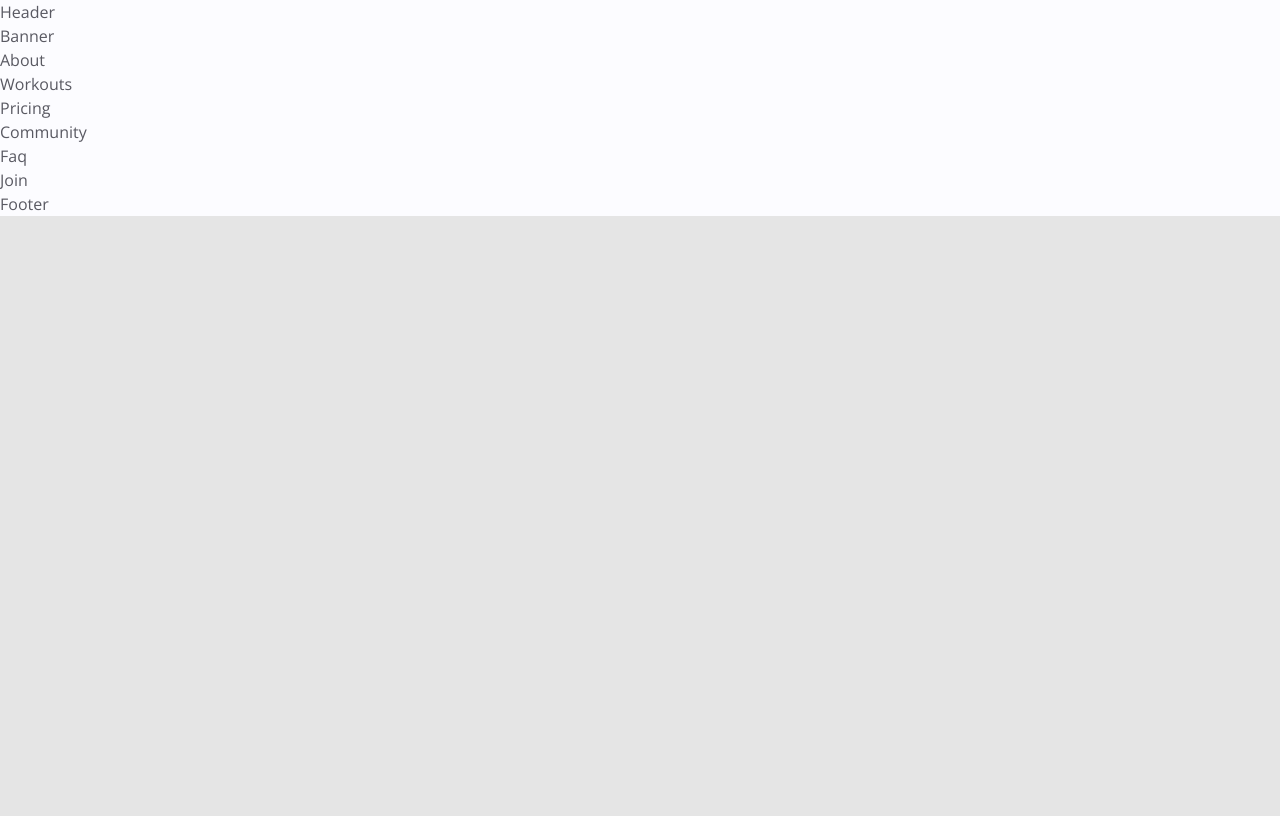
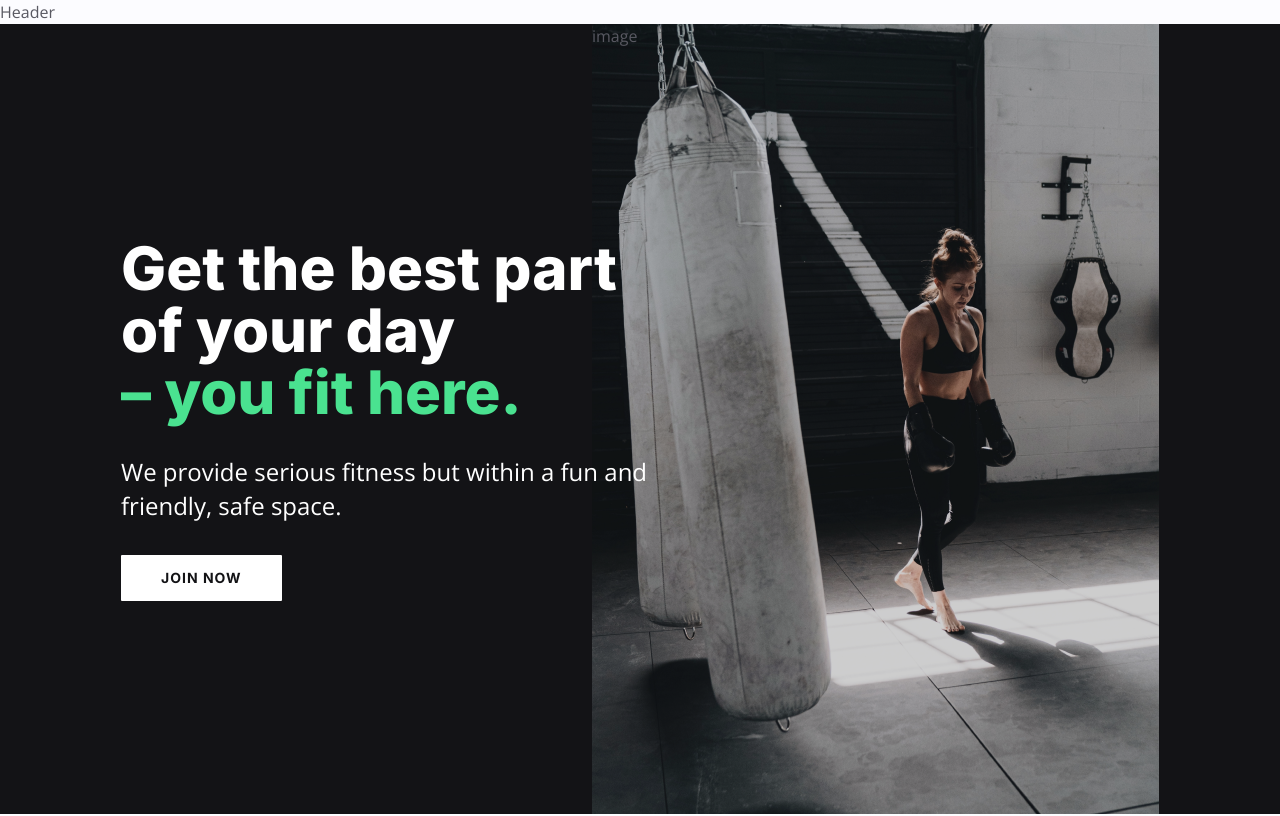
Before and after one commit to haseebzahid1/yoga-landing-starter, a React (Create React App) app: page / in a window 1280 px wide. Shown: the top 816 px of the page. Built offline with nearby package versions, Linux system fonts and the light colour scheme.

Commit message:
Banner section complete

```diff
--- a/src/App.js
+++ b/src/App.js
@@ -17,6 +17,10 @@ import Footer from './components/Footer';
 
 const App = () => {
   // aos initialization
+  Aos.init({
+    duration: 2500,
+    delay:400,
+  })
   return (
     <div className='max-w-[1440px] mx-auto bg-page overflow-hidden relative'>
       <Header />
--- a/src/components/Banner.js
+++ b/src/components/Banner.js
@@ -1,7 +1,39 @@
-import React from 'react';
+import React from "react";
+import { banner } from "../data";
 
 const Banner = () => {
-  return <div>Banner</div>;
+  const { titlePart1, titlePart2, subtitle, textBtn } = banner;
+  return (
+    <section className="bg-neutral-500 h-[790px]">
+      <div className="container mx-auto h-full">
+        <div className="flex items-center h-full relative -space-x-48 lg:-space-x-24">
+          {/* text */}
+          <div className="text-white flex-1 z-10 pl-6 lg:pl-0">
+            <h1 className="h1 text-white mb-8">
+            {/* <h1 className="h1 text-white mb-8" data-aos='fade-down' data-aos-delay='500'> */}
+              {titlePart1} <br />
+              <span className="text-primary-200">{titlePart2}</span>
+            </h1>
+            <p className="max-w-[415] text-body-md lg:text-body-lg mb-8">
+            {/* <p className="max-w-[415] text-body-md lg:text-body-lg mb-8" data-aos='fade-down' data-aos-delay='600'> */}
+              {subtitle}
+            </p>
+            <button className="btn btn-sm lg:btn-lg btn-secondary" >
+            {/* <button className="btn btn-sm lg:btn-lg btn-secondary" data-aos='fade-down' data-aos-delay='700'> */}
+              {textBtn}
+            </button>
+          </div>
+            {/*  image */}
+         <div className="bg-blue-300 w-full h-full bg-banner bg-cover bg-right lg:bg-center bg-no-repeat flex-1"
+         data-aos='fade-right' data-aos-delay='900'
+         >
+          image
+        </div>
+        </div>
+
+      </div>
+    </section>
+  );
 };
 
 export default Banner;
```
